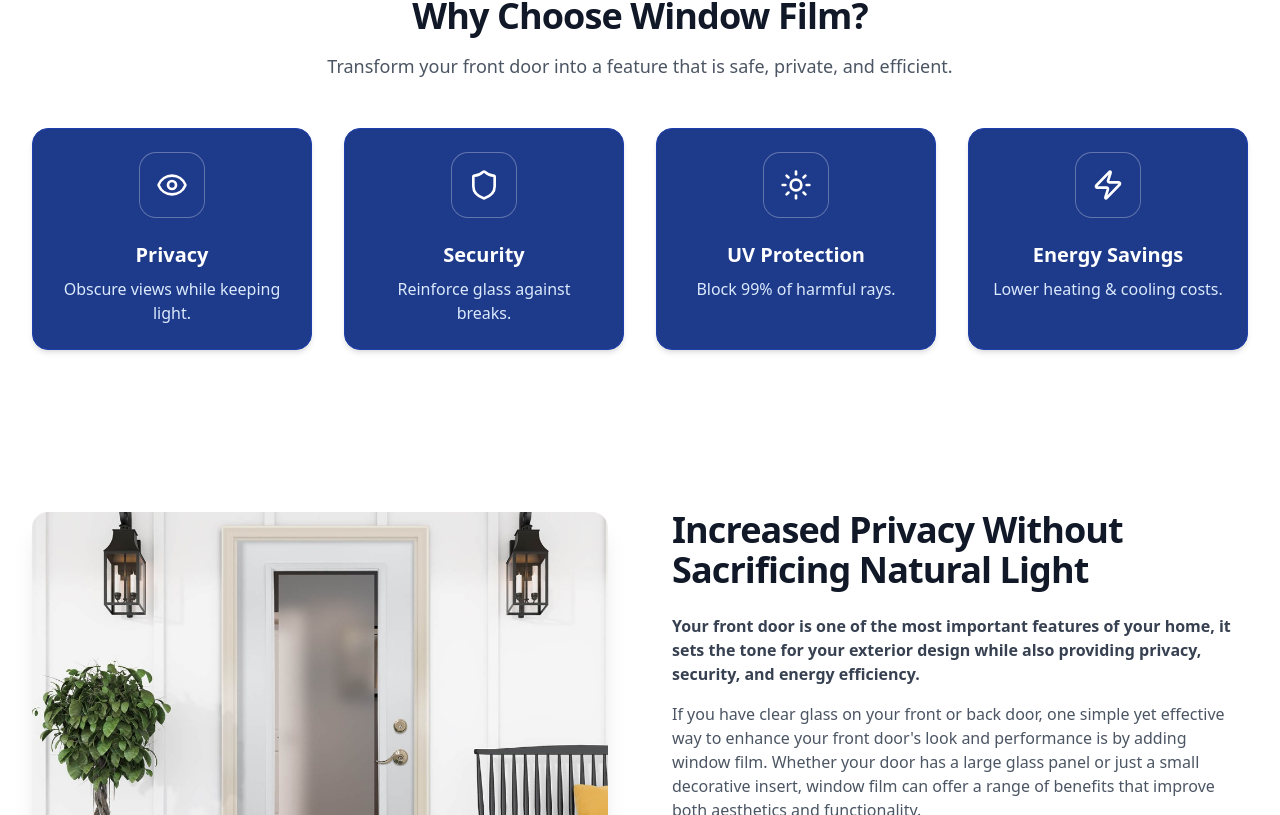
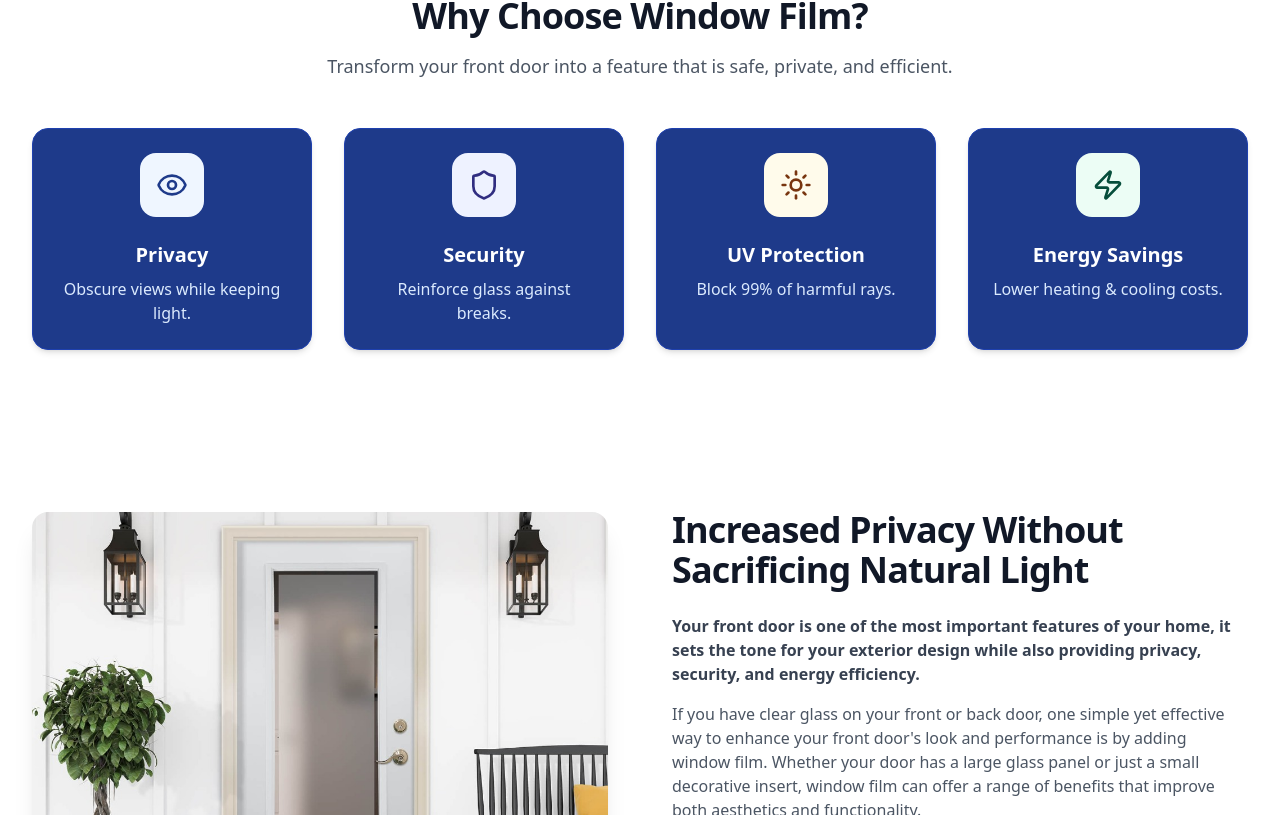
Before and after one commit to simplifaisoul/privacy-film-ottawa, a React (Vite) app: page / in a window 1280 px wide. Shown: the part 1565-2380 px from the top of the page. Built offline with nearby package versions, Linux system fonts and the light colour scheme.

Commit message:
Polish: Revert icons, update contact text, swap energy image

```diff
--- a/src/App.tsx
+++ b/src/App.tsx
@@ -10,6 +10,7 @@ import { ContactForm } from "./components/ContactForm";
 import door1 from "./assets/door-1.jpg";
 import door2 from "./assets/door-2.jpg";
 import door3 from "./assets/door-3.jpg";
+import door4 from "./assets/door-4.jpg";
 
 function App() {
   return (
@@ -76,7 +77,7 @@ function App() {
 
           {/* Section 4: Energy Efficiency (Image Right) */}
           <ContentSection
-            imageSrc={door3}
+            imageSrc={door4}
             imageAlt="Energy efficient door with window film"
             title="Improved Energy Efficiency"
             imagePosition="right"
--- a/src/components/ContactForm.tsx
+++ b/src/components/ContactForm.tsx
@@ -17,7 +17,7 @@ export function ContactForm() {
                     <div className="mb-10 text-center">
                         <h2 className="text-3xl font-bold tracking-tight text-gray-900 sm:text-4xl">Get a Free Quote</h2>
                         <p className="mt-4 text-lg text-gray-600">
-                            Fill out the form below to request a quote. You can upload an image of your door for a more accurate assessment.
+                            Fill out the form below to request a quote. Please Upload any images of the space to give us a more accurate assessment.
                         </p>
                     </div>
 
--- a/src/components/Features.tsx
+++ b/src/components/Features.tsx
@@ -46,7 +46,7 @@ export function Features() {
                                 key={feature.name}
                                 className="group relative flex flex-col items-center p-6 text-center bg-blue-900 rounded-2xl shadow-md transition-all duration-300 hover:-translate-y-1 hover:shadow-xl border border-blue-800"
                             >
-                                <div className={`mb-6 flex h-16 w-16 items-center justify-center rounded-2xl bg-transparent ring-1 ring-white/30 text-white`}>
+                                <div className={`mb-6 flex h-16 w-16 items-center justify-center rounded-2xl ${feature.className}`}>
                                     <feature.icon className="h-8 w-8" aria-hidden="true" />
                                 </div>
                                 <h3 className="mb-2 text-xl font-bold text-white">
```
Also changed, not shown: src/assets/door-4.jpg (added).
